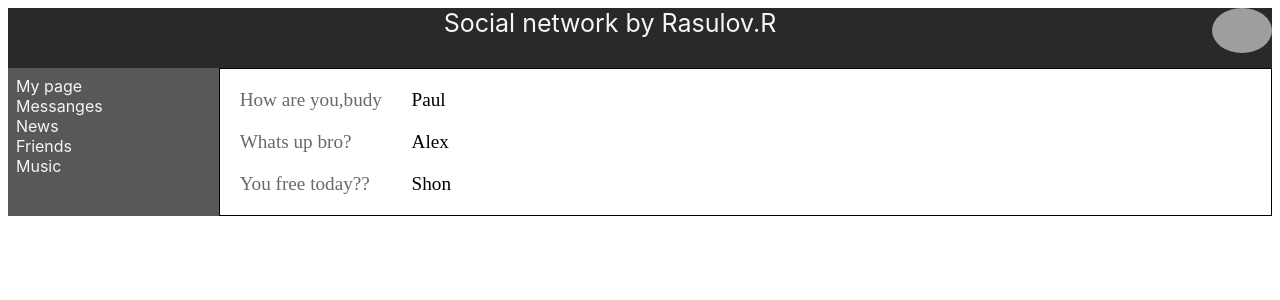
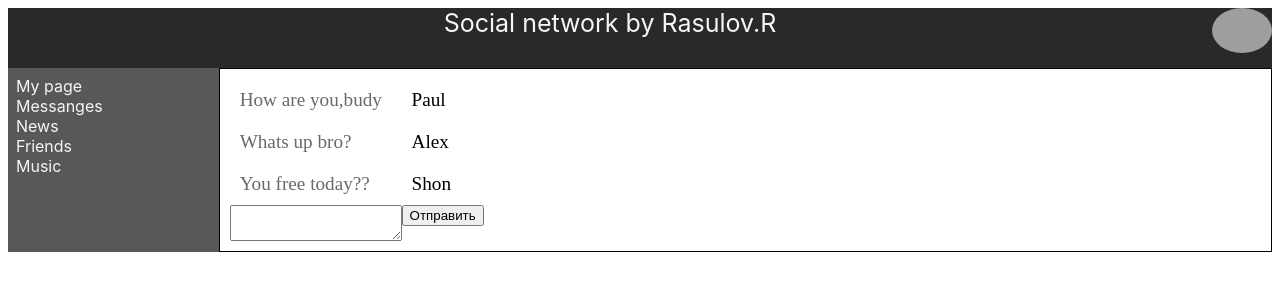
Before and after one commit to Italia1235/react-socialnetwokr-ts, a React (Create React App) app: page /Dialogs in a window 1280 px wide. Shown: the top 300 px of the page. Built offline with nearby package versions, Linux system fonts and the light colour scheme; grey boxes are pictures that could not be loaded.

Commit message:
new logic

```diff
--- a/src/App.tsx
+++ b/src/App.tsx
@@ -3,7 +3,6 @@ import './App.css';
 import {DialogsPage} from './components/dialogspage/dialogspage';
 import {Header} from './components/header/header';
 import {Navbar} from './components/navbar/navbar';
-
 import {MyPage} from "./components/mypage/mypage";
 import { stateType } from './redux/state';
 
@@ -11,6 +10,8 @@ import { stateType } from './redux/state';
 type propsType = {
 
     state:stateType
+
+   addPost:(postText:string)=>void
 }
 
 
@@ -29,14 +30,13 @@ function App(props: propsType) {
                 <Route path="/Dialogs" render={() => <DialogsPage state={props.state.dialogsPage} />}/>
 
 
-                <Route path="/MyPage" render={() => <MyPage state={props.state.profilePage}/>}/>
+                <Route path="/MyPage" render={() => <MyPage state={props.state.profilePage}  addPost={props.addPost}/>}/>
 
             </div>
 
         </div>
 
     )
-
 }
 
 export default App;
--- a/src/components/dialogspage/dialogspage.tsx
+++ b/src/components/dialogspage/dialogspage.tsx
@@ -1,8 +1,8 @@
 import classes from './dialogspage.module.css'
 import { DialogItem } from './dialogsitem/dialogsitem'
 import { MessagesItem } from './messagesitem/messagesitem'
-
-import {DialogsPageType} from '../../redux/state'
+import React, { RefObject } from 'react';
+import state, {DialogsPageType} from '../../redux/state'
 
 
 type PropsType={
@@ -12,16 +12,27 @@ type PropsType={
 
 export const DialogsPage = (props:PropsType) =>{
 
+    let newMessageElement = React.createRef<HTMLTextAreaElement>()
     let messagesElemets = props.state.dialogsData.map(t=>(<MessagesItem id={t.id} message={t.name}/>))
 
     let dialogsElements = props.state.messagesData.map(e=>( <DialogItem  id={e.id} name={e.message}/>))
 
+    const addMessage = ( ) =>{
+   alert("ky")
+    }
     return (
         <div className={classes.dialogsArea}>
 
  <div>{dialogsElements} </div>
 
 <div>{messagesElemets} </div>
+
+
+
+
+<textarea ref={newMessageElement}></textarea>
+<div><button onClick={addMessage}>Отправить</button></div>
+
         </div>
     )
 }
--- a/src/components/mypage/WallPost/wallPosts.tsx
+++ b/src/components/mypage/WallPost/wallPosts.tsx
@@ -1,14 +1,14 @@
 import { Post } from "./Post/post"
-import React from 'react';
+import React, { RefObject } from 'react';
 import classes from "./WallPosts.module.css"
-import {ProfilePageType} from "../../../redux/state";
-
+import state, {ProfilePageType} from "../../../redux/state";
 
 
 
 type propsType =
     {
        state:ProfilePageType
+       addPost:(postText:string)=>void
     }
 
 
@@ -19,11 +19,10 @@ let postElement = props.state.postData.map(t =>( <Post message={t.post} likesCou
 
     ))
 
-    let newPostElement = React.createRef()
+    let newPostElement = React.createRef<HTMLTextAreaElement>()
 let addPost = () =>{
 
-    let text = newPostElement.current.value;
-    alert (text)
+    props.addPost(newPostElement.current? newPostElement.current.value:"123")
 }
 
     return (
--- a/src/components/mypage/mypage.tsx
+++ b/src/components/mypage/mypage.tsx
@@ -7,6 +7,7 @@ import {ProfilePageType} from "../../redux/state";
 type propsType =
     {
         state:ProfilePageType
+        addPost:(postText)=>void
 }
 
 export const MyPage = (props:propsType) => {
@@ -17,7 +18,7 @@ export const MyPage = (props:propsType) => {
 
         <ProfileInfo/>
 
-<WallPosts state={props.state}/>
+<WallPosts state={props.state} addPost={props.addPost}/>
 
         </div>)
 }
--- a/src/index.tsx
+++ b/src/index.tsx
@@ -3,14 +3,14 @@ import ReactDOM from 'react-dom';
 import './index.css';
 import App from './App';
 import {BrowserRouter} from 'react-router-dom'
-import state from "./redux/state";
+import state, { addPost } from "./redux/state";
 
 
 ReactDOM.render(
 
   <React.StrictMode>
     <BrowserRouter>
-    <App  state={state} />
+    <App   state={state} addPost={addPost} />
     </BrowserRouter>
   </React.StrictMode>,
   document.getElementById('root')
--- a/src/redux/state.tsx
+++ b/src/redux/state.tsx
@@ -55,5 +55,13 @@ let state:stateType = {
 }
 }
 
+export const addPost =(postText:string)=>{
+   const newPost: postType = {id:5,
+    post: postText, likesCount:0}
+
+
+    state.profilePage.postData.push(newPost)
+}
+
 
 export default state
```
